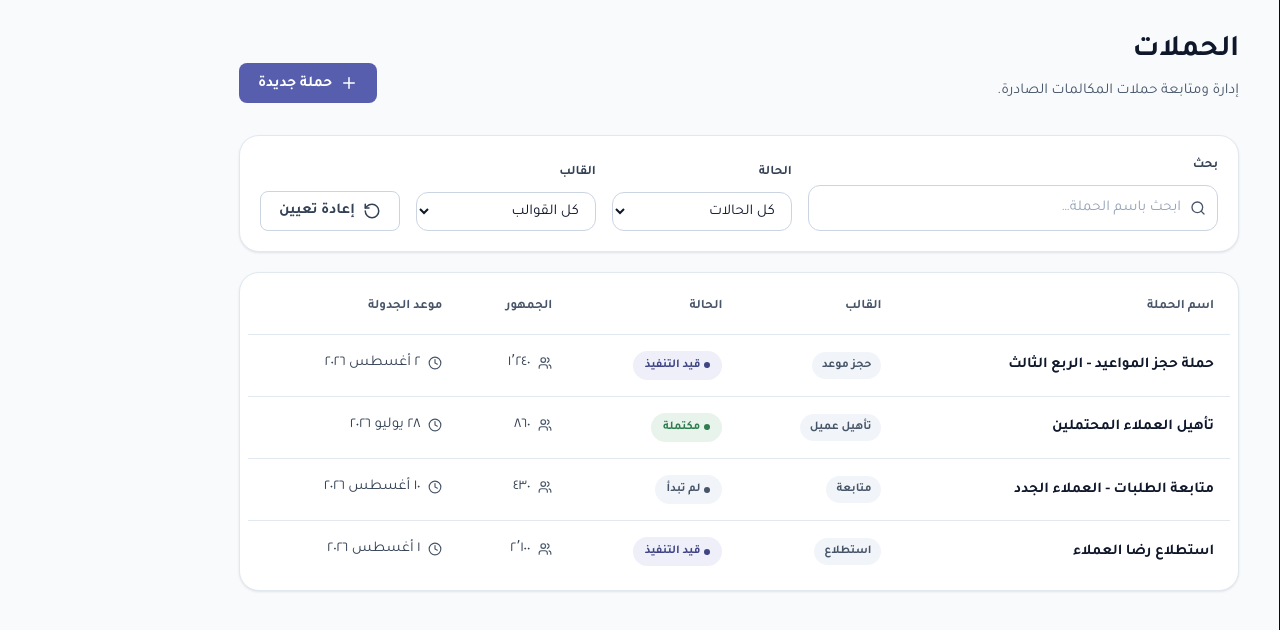
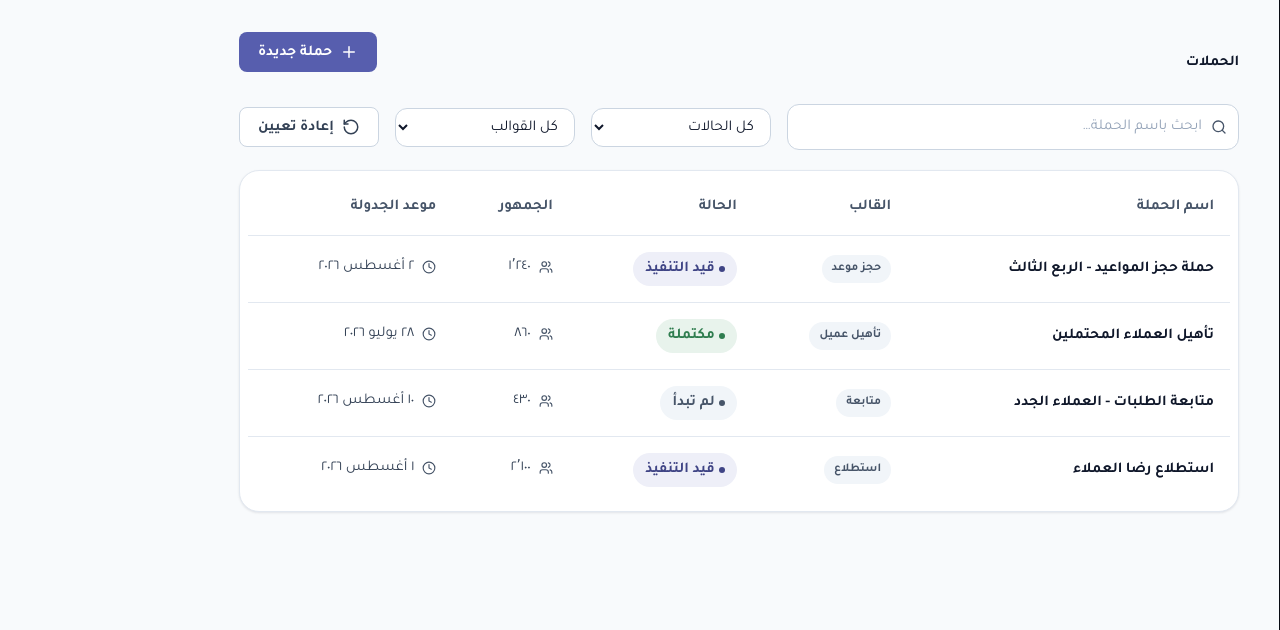
Before and after one commit to DanahAlmalki/SNS-voice-frontend, a React (Vite) app: page /campaigns in a window 1280 px wide. Shown: the top 630 px of the page. Built offline with nearby package versions, Linux system fonts and the light colour scheme.

Commit message:
refactor(campaigns): drop filter card and field labels

```diff
--- a/src/pages/CampaignsPage.css
+++ b/src/pages/CampaignsPage.css
@@ -14,22 +14,21 @@
 }
 
 .campaigns__title {
-  font-size: clamp(1.5rem, 3vw, 1.875rem);
+  font-size: clamp(var(--fs-xl), 3vw, var(--fs-3xl));
   margin: 0;
 }
 .campaigns__sub {
   margin: var(--sp-2) 0 0;
   color: var(--text-muted);
-  font-size: 0.9375rem;
+  font-size: var(--fs-sm);
 }
 
 /* ---------- Filters ---------- */
 .campaigns__filters {
   display: flex;
-  align-items: flex-end;
+  align-items: center;
   gap: var(--sp-4);
   flex-wrap: wrap;
-  padding: var(--sp-5);
   margin-bottom: var(--sp-5);
 }
 
@@ -47,7 +46,7 @@
 
 .campaigns__table thead th {
   text-align: start;
-  font-size: 0.8125rem;
+  font-size: var(--fs-xs);
   font-weight: 700;
   color: var(--text-muted);
   padding: var(--sp-4) var(--sp-4);
@@ -58,7 +57,7 @@
 .campaigns__table tbody td {
   padding: var(--sp-4) var(--sp-4);
   border-bottom: 1px solid var(--border);
-  font-size: 0.9375rem;
+  font-size: var(--fs-sm);
   vertical-align: middle;
 }
 .campaigns__table tbody tr:last-child td {
@@ -99,7 +98,7 @@
   display: inline-flex;
   align-items: center;
   gap: var(--sp-1);
-  font-size: 0.75rem;
+  font-size: var(--fs-xs);
   font-weight: 700;
   padding: 0.3125rem 0.75rem;
   border-radius: var(--r-full);
--- a/src/pages/CampaignsPage.jsx
+++ b/src/pages/CampaignsPage.jsx
@@ -80,9 +80,6 @@ export default function CampaignsPage() {
       <header className="campaigns__header">
         <div className="campaigns__heading">
           <h1 className="campaigns__title">الحملات</h1>
-          <p className="campaigns__sub">
-            إدارة ومتابعة حملات المكالمات الصادرة.
-          </p>
         </div>
         <button
           className="btn btn--primary"
@@ -93,11 +90,8 @@ export default function CampaignsPage() {
         </button>
       </header>
 
-      <section className="panel campaigns__filters">
+      <section className="campaigns__filters">
         <div className="filter-field filter-field--grow">
-          <label className="filter-label" htmlFor="campaign-search">
-            بحث
-          </label>
           <div className="filter-search">
             <Search size={16} className="filter-search__icon" />
             <input
@@ -111,9 +105,6 @@ export default function CampaignsPage() {
         </div>
 
         <div className="filter-field">
-          <label className="filter-label" htmlFor="campaign-status">
-            الحالة
-          </label>
           <select
             id="campaign-status"
             value={status}
@@ -127,9 +118,6 @@ export default function CampaignsPage() {
         </div>
 
         <div className="filter-field">
-          <label className="filter-label" htmlFor="campaign-template">
-            القالب
-          </label>
           <select
             id="campaign-template"
             value={template}
```
